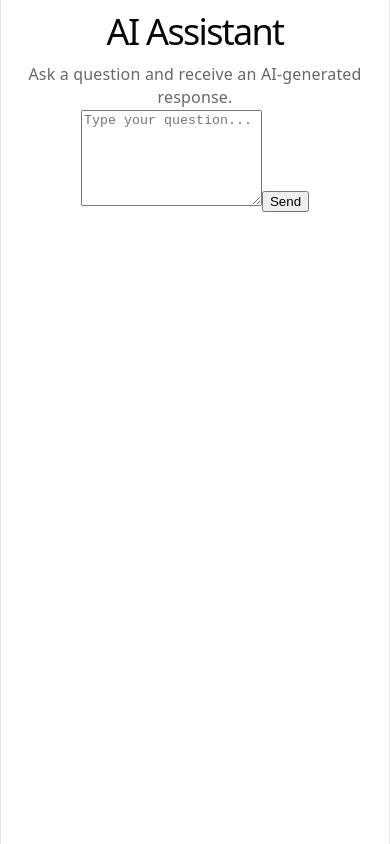
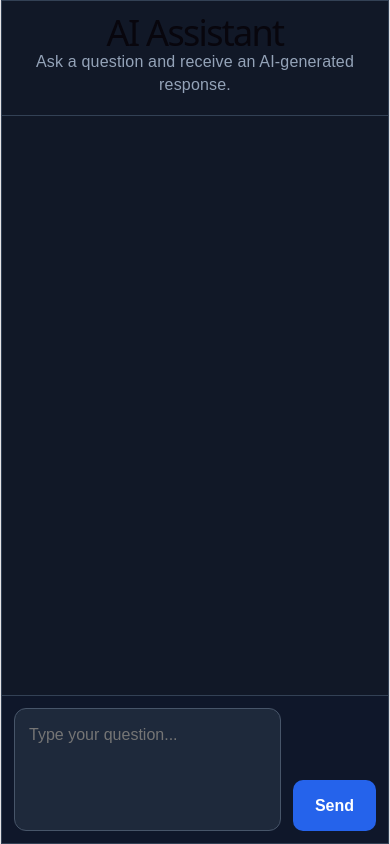
Before and after one commit to Shashinka26/AI-Learning, a React (Vite) app in the folder Frontend/: page / in a window 390 px wide. Built offline with nearby package versions, Linux system fonts and the light colour scheme.

Commit message:
Refactor chat into reusable components and improve UI

```diff
--- a/Frontend/src/App.css
+++ b/Frontend/src/App.css
@@ -1,184 +1,157 @@
-.counter {
-  font-size: 16px;
-  padding: 5px 10px;
-  border-radius: 5px;
-  color: var(--accent);
-  background: var(--accent-bg);
-  border: 2px solid transparent;
-  transition: border-color 0.3s;
-  margin-bottom: 24px;
+* {
+  box-sizing: border-box;
+}
 
-  &:hover {
-    border-color: var(--accent-border);
+body {
+  margin: 0;
+  font-family: Arial, sans-serif;
+  background: #0f172a;
+  color: #f8fafc;
+}
+
+button,
+textarea {
+  font: inherit;
+}
+
+.app {
+  min-height: 100vh;
+  display: flex;
+  justify-content: center;
+  padding: 24px;
+}
+
+.chat-card {
+  width: min(900px, 100%);
+  height: calc(100vh - 48px);
+  display: flex;
+  flex-direction: column;
+  background: #111827;
+  border: 1px solid #334155;
+  border-radius: 16px;
+  overflow: hidden;
+}
+
+.chat-card > h1 {
+  margin: 0;
+  padding: 20px 24px 6px;
+  text-align: center;
+}
+
+.chat-card > p {
+  margin: 0;
+  padding: 0 24px 18px;
+  text-align: center;
+  color: #94a3b8;
+  border-bottom: 1px solid #334155;
+}
+
+.messages {
+  flex: 1;
+  overflow-y: auto;
+  padding: 24px;
+  display: flex;
+  flex-direction: column;
+  gap: 16px;
+}
+
+.message {
+  width: fit-content;
+  max-width: 75%;
+  padding: 12px 16px;
+  border-radius: 14px;
+  line-height: 1.5;
+}
+
+.message strong {
+  display: block;
+  margin-bottom: 4px;
+  font-size: 13px;
+}
+
+.message p {
+  margin: 0;
+  white-space: pre-wrap;
+}
+
+.message.user {
+  align-self: flex-end;
+  background: #2563eb;
+  color: white;
+  border-bottom-right-radius: 4px;
+}
+
+.message.ai {
+  align-self: flex-start;
+  background: #1e293b;
+  border: 1px solid #334155;
+  border-bottom-left-radius: 4px;
+}
+
+.chat-input {
+  display: flex;
+  gap: 12px;
+  padding: 18px;
+  border-top: 1px solid #334155;
+  background: #0f172a;
+}
+
+.chat-input textarea {
+  flex: 1;
+  resize: none;
+  min-height: 54px;
+  max-height: 140px;
+  padding: 14px;
+  border: 1px solid #475569;
+  border-radius: 12px;
+  background: #1e293b;
+  color: #f8fafc;
+  outline: none;
+}
+
+.chat-input textarea:focus {
+  border-color: #3b82f6;
+}
+
+.chat-input button {
+  align-self: flex-end;
+  padding: 14px 22px;
+  border: none;
+  border-radius: 10px;
+  background: #2563eb;
+  color: white;
+  cursor: pointer;
+  font-weight: 700;
+}
+
+.chat-input button:disabled {
+  opacity: 0.6;
+  cursor: not-allowed;
+}
+
+.error {
+  margin: 0 18px 14px;
+  padding: 10px 12px;
+  background: #7f1d1d;
+  border-radius: 8px;
+  color: #fecaca;
+}
+
+@media (max-width: 600px) {
+  .app {
+    padding: 0;
   }
-  &:focus-visible {
-    outline: 2px solid var(--accent);
-    outline-offset: 2px;
+
+  .chat-card {
+    height: 100vh;
+    border-radius: 0;
+  }
+
+  .message {
+    max-width: 88%;
+  }
+
+  .chat-input {
+    padding: 12px;
   }
 }
-
-.hero {
-  position: relative;
-
-  .base,
-  .framework,
-  .vite {
-    inset-inline: 0;
-    margin: 0 auto;
-  }
-
-  .base {
-    width: 170px;
-    position: relative;
-    z-index: 0;
-  }
-
-  .framework,
-  .vite {
-    position: absolute;
-  }
-
-  .framework {
-    z-index: 1;
-    top: 34px;
-    height: 28px;
-    transform: perspective(2000px) rotateZ(300deg) rotateX(44deg) rotateY(39deg)
-      scale(1.4);
-  }
-
-  .vite {
-    z-index: 0;
-    top: 107px;
-    height: 26px;
-    width: auto;
-    transform: perspective(2000px) rotateZ(300deg) rotateX(40deg) rotateY(39deg)
-      scale(0.8);
-  }
-}
-
-#center {
-  display: flex;
-  flex-direction: column;
-  gap: 25px;
-  place-content: center;
-  place-items: center;
-  flex-grow: 1;
-
-  @media (max-width: 1024px) {
-    padding: 32px 20px 24px;
-    gap: 18px;
-  }
-}
-
-#next-steps {
-  display: flex;
-  border-top: 1px solid var(--border);
-  text-align: left;
-
-  & > div {
-    flex: 1 1 0;
-    padding: 32px;
-    @media (max-width: 1024px) {
-      padding: 24px 20px;
-    }
-  }
-
-  .icon {
-    margin-bottom: 16px;
-    width: 22px;
-    height: 22px;
-  }
-
-  @media (max-width: 1024px) {
-    flex-direction: column;
-    text-align: center;
-  }
-}
-
-#docs {
-  border-right: 1px solid var(--border);
-
-  @media (max-width: 1024px) {
-    border-right: none;
-    border-bottom: 1px solid var(--border);
-  }
-}
-
-#next-steps ul {
-  list-style: none;
-  padding: 0;
-  display: flex;
-  gap: 8px;
-  margin: 32px 0 0;
-
-  .logo {
-    height: 18px;
-  }
-
-  a {
-    color: var(--text-h);
-    font-size: 16px;
-    border-radius: 6px;
-    background: var(--social-bg);
-    display: flex;
-    padding: 6px 12px;
-    align-items: center;
-    gap: 8px;
-    text-decoration: none;
-    transition: box-shadow 0.3s;
-
-    &:hover {
-      box-shadow: var(--shadow);
-    }
-    .button-icon {
-      height: 18px;
-      width: 18px;
-    }
-  }
-
-  @media (max-width: 1024px) {
-    margin-top: 20px;
-    flex-wrap: wrap;
-    justify-content: center;
-
-    li {
-      flex: 1 1 calc(50% - 8px);
-    }
-
-    a {
-      width: 100%;
-      justify-content: center;
-      box-sizing: border-box;
-    }
-  }
-}
-
-#spacer {
-  height: 88px;
-  border-top: 1px solid var(--border);
-  @media (max-width: 1024px) {
-    height: 48px;
-  }
-}
-
-.ticks {
-  position: relative;
-  width: 100%;
-
-  &::before,
-  &::after {
-    content: '';
-    position: absolute;
-    top: -4.5px;
-    border: 5px solid transparent;
-  }
-
-  &::before {
-    left: 0;
-    border-left-color: var(--border);
-  }
-  &::after {
-    right: 0;
-    border-right-color: var(--border);
-  }
-}
--- a/Frontend/src/App.tsx
+++ b/Frontend/src/App.tsx
@@ -1,5 +1,9 @@
-import { useState } from 'react'
+import { useState } from "react";
+import type { Message } from './types/Message'
 import './App.css'
+import ChatWindow from "./components/ChatWindow";
+import ChatInput from './components/ChatInput'
+
 
 type ChatResponse = {
   message: string
@@ -7,19 +11,32 @@ type ChatResponse = {
 
 function App() {
   const [prompt, setPrompt] = useState('')
-  const [response, setResponse] = useState('')
+  const [messages, setMessages] = useState<Message[]>([])
   const [loading, setLoading] = useState(false)
   const [error, setError] = useState('')
 
   const sendPrompt = async () => {
-    if (!prompt.trim()) {
+
+    const trimmedPrompt = prompt.trim()
+
+    if (!trimmedPrompt) {
       setError('Please enter a question.')
       return
     }
 
+    const userMessage: Message = {
+      sender: 'user',
+      text: trimmedPrompt,
+    }
+
+    setMessages((currentMessages) => [
+      ...currentMessages,
+      userMessage,
+    ])
+
+    setPrompt('')
     setLoading(true)
     setError('')
-    setResponse('')
 
     try {
       const apiResponse = await fetch(
@@ -30,7 +47,7 @@ function App() {
             'Content-Type': 'application/json',
           },
           body: JSON.stringify({
-            prompt: prompt,
+            prompt: trimmedPrompt,
           }),
         },
       )
@@ -40,8 +57,18 @@ function App() {
       }
 
       const data: ChatResponse = await apiResponse.json()
-      setResponse(data.message)
-    } catch {
+
+      const aiMessage: Message = {
+        sender: 'ai',
+        text: data.message,
+      }
+
+      setMessages((currentMessages) => [
+        ...currentMessages,
+        aiMessage,
+      ])
+    } catch (error) {
+      console.error(error)
       setError('Could not connect to the backend.')
     } finally {
       setLoading(false)
@@ -54,25 +81,17 @@ function App() {
         <h1>AI Assistant</h1>
         <p>Ask a question and receive an AI-generated response.</p>
 
-        <textarea
-          value={prompt}
-          onChange={(event) => setPrompt(event.target.value)}
-          placeholder="Type your question..."
-          rows={6}
-        />
+        <ChatWindow
+  messages={messages}
+  loading={loading}
+/>
 
-        <button type="button" onClick={sendPrompt} disabled={loading}>
-          {loading ? 'Thinking...' : 'Send'}
-        </button>
-
-        {error && <div className="error">{error}</div>}
-
-        {response && (
-          <div className="response">
-            <h2>AI Response</h2>
-            <p>{response}</p>
-          </div>
-        )}
+        <ChatInput
+  prompt={prompt}
+  loading={loading}
+  setPrompt={setPrompt}
+  sendPrompt={sendPrompt}
+/>
       </section>
     </main>
   )
--- /dev/null
+++ b/Frontend/src/components/ChatInput.tsx
@@ -0,0 +1,45 @@
+import type { KeyboardEvent } from 'react'
+
+type ChatInputProps = {
+  prompt: string
+  loading: boolean
+  setPrompt: (value: string) => void
+  sendPrompt: () => void
+}
+
+function ChatInput({
+  prompt,
+  loading,
+  setPrompt,
+  sendPrompt,
+}: ChatInputProps) {
+  const handleKeyDown = (event: KeyboardEvent<HTMLTextAreaElement>) => {
+    if (event.key === 'Enter' && !event.shiftKey) {
+      event.preventDefault()
+      sendPrompt()
+    }
+  }
+
+  return (
+    <div className="chat-input">
+      <textarea
+        value={prompt}
+        onChange={(event) => setPrompt(event.target.value)}
+        onKeyDown={handleKeyDown}
+        placeholder="Type your question..."
+        rows={4}
+        disabled={loading}
+      />
+
+      <button
+        type="button"
+        onClick={sendPrompt}
+        disabled={loading}
+      >
+        {loading ? 'Thinking...' : 'Send'}
+      </button>
+    </div>
+  )
+}
+
+export default ChatInput
--- /dev/null
+++ b/Frontend/src/components/ChatMessage.tsx
@@ -0,0 +1,19 @@
+import type { Message } from "../types/Message";
+
+type ChatMessageProps = {
+  message: Message;
+};
+
+function ChatMessage({ message }: ChatMessageProps) {
+  return (
+    <div className={`message ${message.sender}`}>
+      <strong>
+        {message.sender === "user" ? "You" : "AI"}
+      </strong>
+
+      <p>{message.text}</p>
+    </div>
+  );
+}
+
+export default ChatMessage;
--- /dev/null
+++ b/Frontend/src/components/ChatWindow.tsx
@@ -0,0 +1,43 @@
+import { useEffect, useRef } from 'react'
+import type { Message } from '../types/Message'
+import ChatMessage from './ChatMessage'
+
+type ChatWindowProps = {
+  messages: Message[]
+  loading: boolean
+}
+
+function ChatWindow({
+  messages,
+  loading,
+}: ChatWindowProps) {
+  const messagesEndRef = useRef<HTMLDivElement>(null)
+
+  useEffect(() => {
+    messagesEndRef.current?.scrollIntoView({
+      behavior: 'smooth',
+    })
+  }, [messages, loading])
+
+  return (
+    <div className="messages">
+      {messages.map((message, index) => (
+        <ChatMessage
+          key={`${message.sender}-${index}`}
+          message={message}
+        />
+      ))}
+
+      {loading && (
+        <div className="message ai">
+          <strong>AI</strong>
+          <p>Thinking...</p>
+        </div>
+      )}
+
+      <div ref={messagesEndRef} />
+    </div>
+  )
+}
+
+export default ChatWindow
--- /dev/null
+++ b/Frontend/src/types/Message.ts
@@ -0,0 +1,4 @@
+export type Message = {
+  sender: "user" | "ai";
+  text: string;
+};
```
Also changed, not shown: 1 other file (tests, documents, lock files or other folders).
